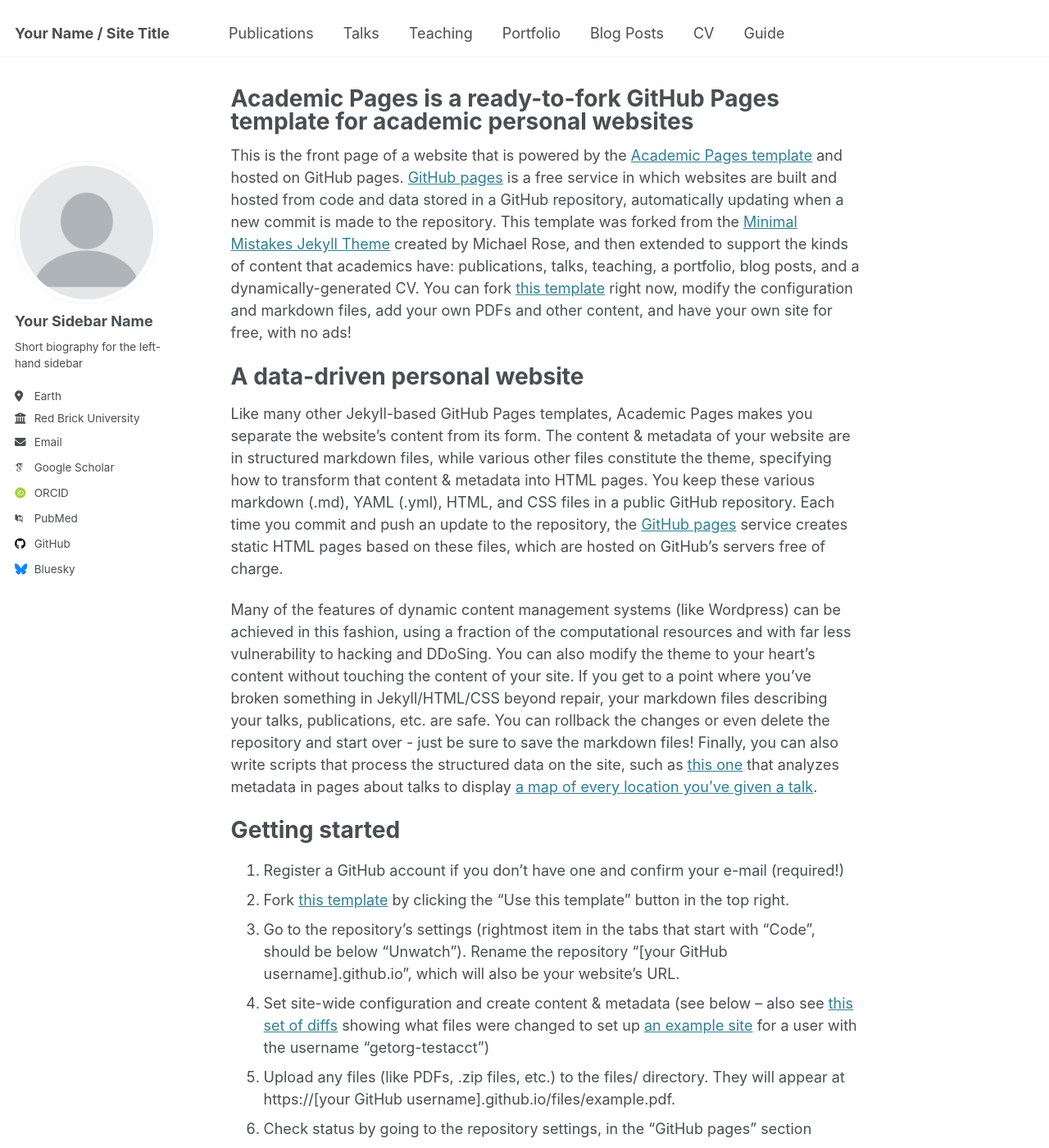
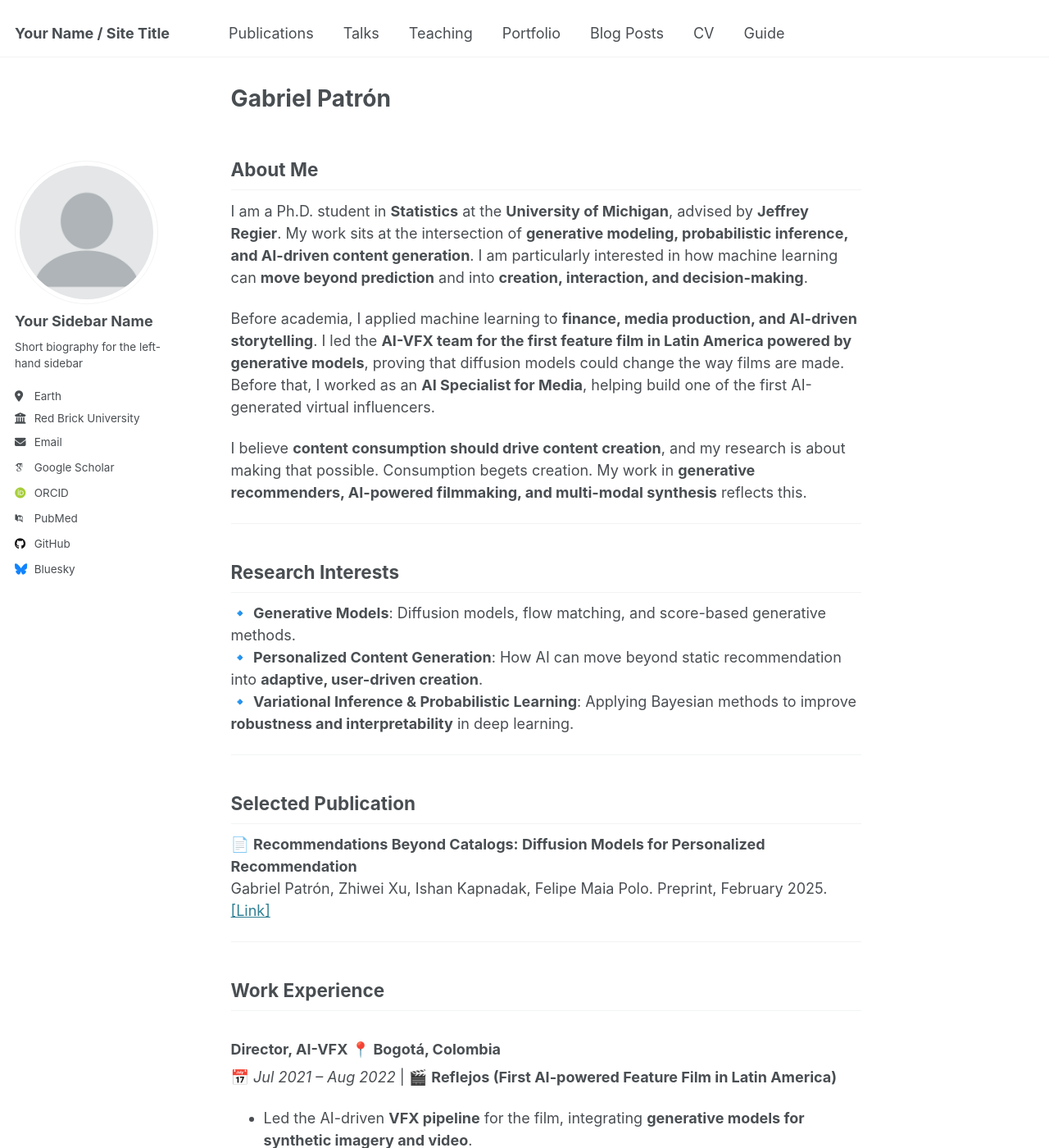
Before and after one commit to gapatron/gapatron.github.io, a Jekyll site: the page built from _pages/about.md, in a window 1280 px wide and 1400 px high. Shown: the whole window at 82% size. Built offline with Jekyll 4.4.1, drawn with Linux system fonts in a browser that asks for light colours; some web fonts are replaced; some of the changed text lies outside the part shown.

Commit message:
Update about

```diff
--- a/_pages/about.md
+++ b/_pages/about.md
@@ -1,49 +1,120 @@
 ---
 permalink: /
-title: "Academic Pages is a ready-to-fork GitHub Pages template for academic personal websites"
+title: "Gabriel Patrón"
 author_profile: true
 redirect_from:
   - /about/
   - /about.html
 ---
 
-This is the front page of a website that is powered by the [Academic Pages template](https://github.com/academicpages/academicpages.github.io) and hosted on GitHub pages. [GitHub pages](https://pages.github.com) is a free service in which websites are built and hosted from code and data stored in a GitHub repository, automatically updating when a new commit is made to the repository. This template was forked from the [Minimal Mistakes Jekyll Theme](https://mmistakes.github.io/minimal-mistakes/) created by Michael Rose, and then extended to support the kinds of content that academics have: publications, talks, teaching, a portfolio, blog posts, and a dynamically-generated CV. You can fork [this template](https://github.com/academicpages/academicpages.github.io) right now, modify the configuration and markdown files, add your own PDFs and other content, and have your own site for free, with no ads!
+## About Me
 
-A data-driven personal website
-======
-Like many other Jekyll-based GitHub Pages templates, Academic Pages makes you separate the website's content from its form. The content & metadata of your website are in structured markdown files, while various other files constitute the theme, specifying how to transform that content & metadata into HTML pages. You keep these various markdown (.md), YAML (.yml), HTML, and CSS files in a public GitHub repository. Each time you commit and push an update to the repository, the [GitHub pages](https://pages.github.com/) service creates static HTML pages based on these files, which are hosted on GitHub's servers free of charge.
+I am a Ph.D. student in **Statistics** at the **University of Michigan**, advised by **Jeffrey Regier**. My work sits at the intersection of **generative modeling, probabilistic inference, and AI-driven content generation**. I am particularly interested in how machine learning can **move beyond prediction** and into **creation, interaction, and decision-making**.
 
-Many of the features of dynamic content management systems (like Wordpress) can be achieved in this fashion, using a fraction of the computational resources and with far less vulnerability to hacking and DDoSing. You can also modify the theme to your heart's content without touching the content of your site. If you get to a point where you've broken something in Jekyll/HTML/CSS beyond repair, your markdown files describing your talks, publications, etc. are safe. You can rollback the changes or even delete the repository and start over - just be sure to save the markdown files! Finally, you can also write scripts that process the structured data on the site, such as [this one](https://github.com/academicpages/academicpages.github.io/blob/master/talkmap.ipynb) that analyzes metadata in pages about talks to display [a map of every location you've given a talk](https://academicpages.github.io/talkmap.html).
+Before academia, I applied machine learning to **finance, media production, and AI-driven storytelling**. I led the **AI-VFX team for the first feature film in Latin America powered by generative models**, proving that diffusion models could change the way films are made. Before that, I worked as an **AI Specialist for Media**, helping build one of the first AI-generated virtual influencers.
 
-Getting started
-======
-1. Register a GitHub account if you don't have one and confirm your e-mail (required!)
-1. Fork [this template](https://github.com/academicpages/academicpages.github.io) by clicking the "Use this template" button in the top right.
-1. Go to the repository's settings (rightmost item in the tabs that start with "Code", should be below "Unwatch"). Rename the repository "[your GitHub username].github.io", which will also be your website's URL.
-1. Set site-wide configuration and create content & metadata (see below -- also see [this set of diffs](http://archive.is/3TPas) showing what files were changed to set up [an example site](https://getorg-testacct.github.io) for a user with the username "getorg-testacct")
-1. Upload any files (like PDFs, .zip files, etc.) to the files/ directory. They will appear at https://[your GitHub username].github.io/files/example.pdf.
-1. Check status by going to the repository settings, in the "GitHub pages" section
+I believe **content consumption should drive content creation**, and my research is about making that possible. Consumption begets creation. My work in **generative recommenders, AI-powered filmmaking, and multi-modal synthesis** reflects this.
 
-Site-wide configuration
-------
-The main configuration file for the site is in the base directory in [_config.yml](https://github.com/academicpages/academicpages.github.io/blob/master/_config.yml), which defines the content in the sidebars and other site-wide features. You will need to replace the default variables with ones about yourself and your site's github repository. The configuration file for the top menu is in [_data/navigation.yml](https://github.com/academicpages/academicpages.github.io/blob/master/_data/navigation.yml). For example, if you don't have a portfolio or blog posts, you can remove those items from that navigation.yml file to remove them from the header.
+---
 
-Create content & metadata
-------
-For site content, there is one markdown file for each type of content, which are stored in directories like _publications, _talks, _posts, _teaching, or _pages. For example, each talk is a markdown file in the [_talks directory](https://github.com/academicpages/academicpages.github.io/tree/master/_talks). At the top of each markdown file is structured data in YAML about the talk, which the theme will parse to do lots of cool stuff. The same structured data about a talk is used to generate the list of talks on the [Talks page](https://academicpages.github.io/talks), each [individual page](https://academicpages.github.io/talks/2012-03-01-talk-1) for specific talks, the talks section for the [CV page](https://academicpages.github.io/cv), and the [map of places you've given a talk](https://academicpages.github.io/talkmap.html) (if you run this [python file](https://github.com/academicpages/academicpages.github.io/blob/master/talkmap.py) or [Jupyter notebook](https://github.com/academicpages/academicpages.github.io/blob/master/talkmap.ipynb), which creates the HTML for the map based on the contents of the _talks directory).
+## Research Interests
 
-**Markdown generator**
+🔹 **Generative Models**: Diffusion models, flow matching, and score-based generative methods.
+🔹 **Personalized Content Generation**: How AI can move beyond static recommendation into **adaptive, user-driven creation**.
+🔹 **Variational Inference & Probabilistic Learning**: Applying Bayesian methods to improve **robustness and interpretability** in deep learning.
 
-The repository includes [a set of Jupyter notebooks](https://github.com/academicpages/academicpages.github.io/tree/master/markdown_generator
-) that converts a CSV containing structured data about talks or presentations into individual markdown files that will be properly formatted for the Academic Pages template. The sample CSVs in that directory are the ones I used to create my own personal website at stuartgeiger.com. My usual workflow is that I keep a spreadsheet of my publications and talks, then run the code in these notebooks to generate the markdown files, then commit and push them to the GitHub repository.
+---
 
-How to edit your site's GitHub repository
-------
-Many people use a git client to create files on their local computer and then push them to GitHub's servers. If you are not familiar with git, you can directly edit these configuration and markdown files directly in the github.com interface. Navigate to a file (like [this one](https://github.com/academicpages/academicpages.github.io/blob/master/_talks/2012-03-01-talk-1.md) and click the pencil icon in the top right of the content preview (to the right of the "Raw | Blame | History" buttons). You can delete a file by clicking the trashcan icon to the right of the pencil icon. You can also create new files or upload files by navigating to a directory and clicking the "Create new file" or "Upload files" buttons.
+## Selected Publication
 
-Example: editing a markdown file for a talk
-![Editing a markdown file for a talk](/images/editing-talk.png)
+📄 **Recommendations Beyond Catalogs: Diffusion Models for Personalized Recommendation**
+Gabriel Patrón, Zhiwei Xu, Ishan Kapnadak, Felipe Maia Polo. Preprint, February 2025.
+[[Link]](https://arxiv.org/abs/xxx)
 
-For more info
-------
-More info about configuring Academic Pages can be found in [the guide](https://academicpages.github.io/markdown/), the [growing wiki](https://github.com/academicpages/academicpages.github.io/wiki), and you can always [ask a question on GitHub](https://github.com/academicpages/academicpages.github.io/discussions). The [guides for the Minimal Mistakes theme](https://mmistakes.github.io/minimal-mistakes/docs/configuration/) (which this theme was forked from) might also be helpful.
+
+
+---
+
+## Work Experience
+
+### **Director, AI-VFX**  📍 Bogotá, Colombia
+📅 *Jul 2021 – Aug 2022* | 🎬 **Reflejos (First AI-powered Feature Film in Latin America)**
+- Led the AI-driven **VFX pipeline** for the film, integrating **generative models for synthetic imagery and video**.
+- Developed and showcased **AI-generated scene demos** to secure **investor funding**.
+- Built and managed a **Machine Learning team**, hiring engineers with both technical and artistic expertise.
+- Got the **Associate Producer** title for my work on the film.
+
+### **AI Specialist for Media**  📍 Bogotá, Colombia
+📅 *Feb 2021 – Aug 2022* | **Dirty Kitchen**
+- Developed **Diffusion model-based** and **DeepFake** techniques for **AI-powered virtual influencers**.
+- Built ML-powered tools to **automate media production workflows**, reducing manual work in post-production.
+- Created **@melodijoflora**, an AI virtual influencer with 100K+ social media impressions.
+
+### **Machine Learning Engineer**  📍 Bogotá, Colombia
+📅 *Apr 2019 – Feb 2021* | **ADAO**
+- Developed **risk capital compliance software** (SIMM by ISDA, FRTB by Basel Committee).
+- Researched **NLP-based text mining** on **100GB+ financial datasets**.
+- Designed **benchmarking and testing frameworks** for code efficiency.
+
+---
+
+## Selected Projects
+
+🌀 **[Markovian Music Composer](https://github.com/gapatronh/StochasticSymphonies)**
+Trained a **Markov Chain-based model** to compose original music.
+
+📜 **[Ancient Greek Text Summarizer](https://github.com/gapatronh/ancient_greek_summarization)**
+Developed a **probabilistic summarization system** for **Ancient Greek texts** (pre-LLM era).
+
+
+---
+
+## Teaching
+
+📌 **Graduate Student Instructor, University of Michigan** *(2022 - Present)*
+- **Winter 2025** | *DATASCI 306 (Majors)*: Intro to Statistics & Data Analysis
+- **Fall 2024** | *DATASCI 101 (Intro)*: Intro to Data Science
+- **Winter 2024** | *STATS 503 (Grad)*: Statistical Learning II (Multivariate Analysis)
+- **Fall 2023** | *STATS 415 (Majors)*: Data Mining & Statistical Learning
+- **Winter 2023** | *STATS 413 (Majors)*: Applied Regression Analysis
+- **Fall 2022** | *STATS 250 (Intro)*: Intro to Statistics & Data Analysis
+
+---
+
+## Awards & Fellowships
+
+🏆 **Best Undergraduate Thesis in Statistics (2020) (UNAL)**
+🏆 **Honorary Degree in Statistics (2020) (UNAL)**
+🏆 **First Prize – Banistmo Regional (LATAM) Hackathon** (USD 5,000)
+🏆 **Best Poster – International Statistics Symposium** *(Stochastic Symphonies)*
+🏆 **Full Scholarship – Honorary Academic Merit (UNAL)** *(Top GPA in Statistics Dept.)*
+
+
+
+## Talks & Seminars
+
+🎤 **Generative Adversarial Networks for Climate Simulation**
+📍 *Columbia University, IRI Institute* (2022)
+🔗 [[Watch Talk](https://youtu.be/4kModyASUEo)]
+
+🎤 **Training GANs with Wasserstein Distance**
+📍 *Quantil AI, Bogotá* (2022)
+🔗 [[Watch Talk](https://www.youtube.com/watch?v=p2beIrNg5Wg)]
+
+🎤 **AI for Music: Stochastic Symphonies** *(Best Poster – Int’l Stats Symposium XXVIII)*
+📍 *Universidad del Atlántico, Barranquilla* (2018)
+🔗 [[GitHub](https://github.com/gapatronh/StochasticSymphonies)]
+
+
+## Service & Mentoring
+
+🎓 **Graduate Mentor – Undergraduate Research Program in Statistics (2024)**
+- Supervised **Galaxy Cluster Detection research** for promising undergraduates.
+
+
+
+
+## Contact
+
+📧 **Email:** [gapatron@umich.edu](mailto:gapatron@umich.edu)
+🔗 **Google Scholar:** [Scholar Profile](https://scholar.google.com/citations?user=7372C5gAAAAJ&hl)
```
